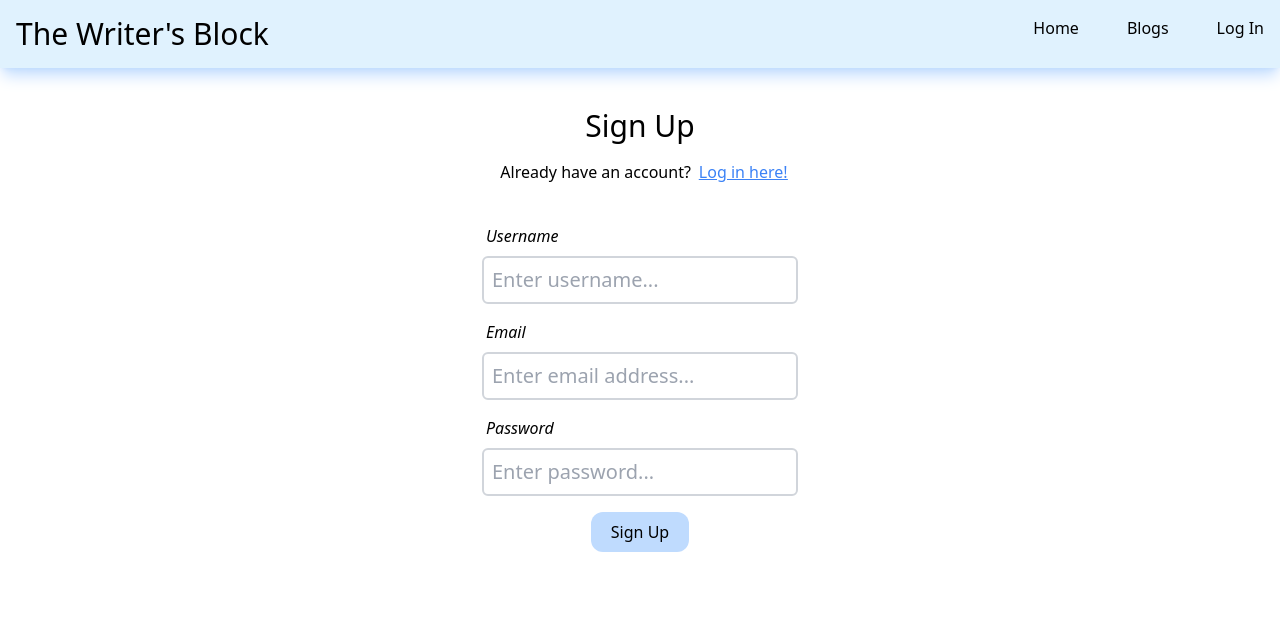
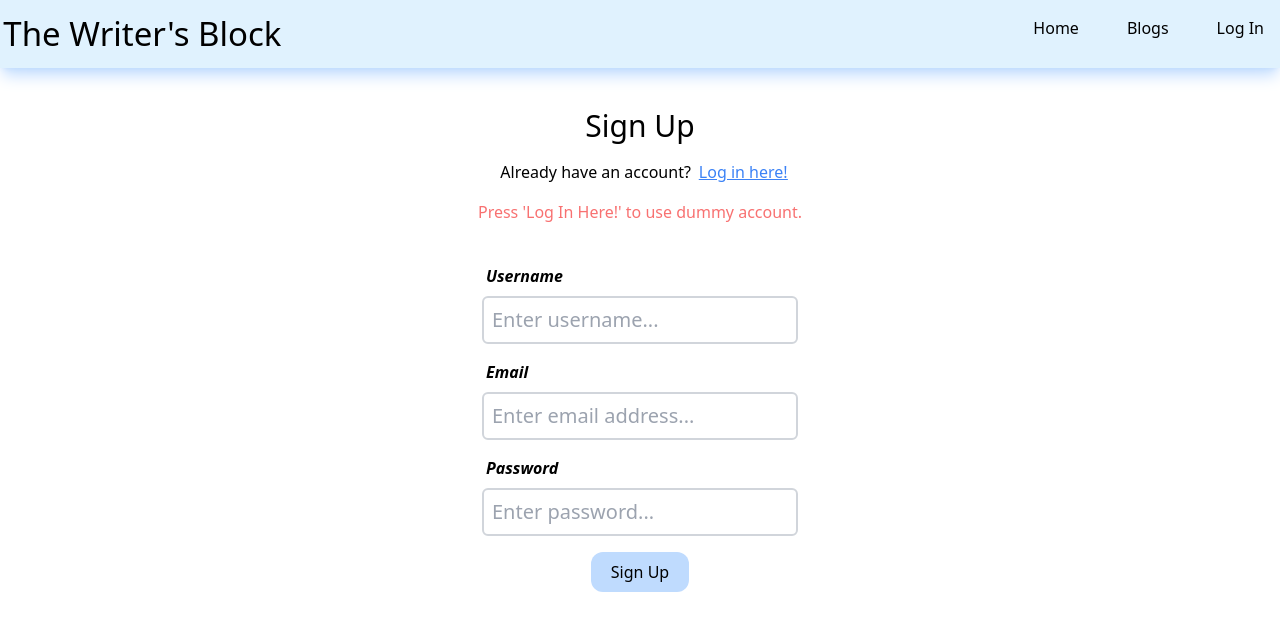
Before and after one commit to fd-kn/Blog-Platform-Project, a React (Create React App) app: page /signup in a window 1280 px wide. Shown: the top 630 px of the page. Built offline with nearby package versions, Linux system fonts and the light colour scheme.

Commit message:
added some messages for deployed site

```diff
--- a/src/LogIn.js
+++ b/src/LogIn.js
@@ -62,7 +62,12 @@ const LogIn = () => {
             <div className="flex justify-center mt-10">
                 <form onSubmit={handleSubmit}>
                     <div className="hover:scale-110 duration-300">
-                        <label className='p-2 m-1 italic '>Email</label>
+                        <div className="flex flex-col p-2 m-1">
+                            <label className='italic font-bold '>Email</label>
+                            <label className='italic  '>Test email: testuser99@gmail.com</label>
+                        </div>
+
+
                         <div>
                             <input className="p-2  bg-transparent border-2 border-gray-300 rounded-md text-xl m-2 mb-4"
                             type="email" required name="email" placeholder='Enter email address...' autoComplete="current-email"
@@ -71,7 +76,10 @@ const LogIn = () => {
                     </div>
 
                     <div className="hover:scale-110 duration-300">
-                        <label className='p-2 m-1 italic '>Password</label>
+                        <div className="flex flex-col p-2 m-1">
+                            <label className='italic font-bold '>Password</label>
+                            <label className='italic  '>Test password: testuser99</label>
+                        </div>
                         <div>
                             <input className="p-2 bg-transparent border-2 border-gray-300 rounded-md text-xl m-2 mb-4"
                             type="password" required name="password" placeholder='Enter password...' autoComplete="current-password"
--- a/src/SignUp.js
+++ b/src/SignUp.js
@@ -70,14 +70,20 @@ const SignUp = () => {
 
     return (
         <div className="min-h-screen">
+          {failure &&
+          <div className="my-5 p-2 rounded-lg shadow-red-200 bg-red-200 text-red-900 flex justify-center">
+            {failure ===  'Taken email' ? <p className="flex justify-center">This email is already in use</p> :
+             failure === 'Weak password' ? <p className="flex justify-center">Your password should be atleast 6 characters</p> :
+             failure === 'Other error' ? <p className="flex justify-center">An error has occured. Please try again.</p> : null }
+          </div>}
             <h1 className="flex justify-center text-3xl pt-10">Sign Up</h1>
             <h6 className="flex justify-center pt-4">Already have an account?<p className="translate-x-2 text-blue-500 underline hover:scale-110
                          duration-300"><Link to={'/login'}>Log in here!</Link></p></h6>
 
-
+            <h6 className="flex justify-center pt-4 text-red-400">Press 'Log In Here!' to use dummy account.</h6>
             <div className="flex justify-center mt-10">
                 <form onSubmit={handleSubmit}>
-                    <label className='p-2 m-1 italic '>Username</label>
+                    <label className='p-2 m-1 italic font-bold '>Username</label>
                     <div>
                         <input className="hover:bg-slate-300 hover:scale-105
                          duration-300 p-2 bg-transparent border-2 border-gray-300 rounded-md text-xl m-2 mb-4"
@@ -85,7 +91,7 @@ const SignUp = () => {
                         onChange={(e) => { setNewName(e.target.value)}}></input>
                     </div>
 
-                    <label className='p-2 m-1 italic '>Email</label>
+                    <label className='p-2 m-1 italic font-bold '>Email</label>
                     <div>
                         <input className="hover:bg-slate-300 hover:scale-105
                          duration-300 p-2 bg-transparent border-2 border-gray-300 rounded-md text-xl m-2 mb-4"
@@ -93,7 +99,7 @@ const SignUp = () => {
                         onChange={(e) => { setNewEmail(e.target.value)}}></input>
                     </div>
 
-                    <label className='p-2 m-1 italic '>Password</label>
+                    <label className='p-2 m-1 italic font-bold'>Password</label>
                     <div>
                         <input className="hover:bg-slate-300 hover:scale-105
                          duration-300 p-2 bg-transparent border-2 border-gray-300 rounded-md text-xl m-2"
@@ -110,9 +116,6 @@ const SignUp = () => {
 
 
 
-            {failure ===  'Taken email' ? <p className="flex justify-center">This email is already in use</p> :
-             failure === 'Weak password' ? <p className="flex justify-center">Your password should be atleast 6 characters</p> :
-             failure === 'Other error' ? <p className="flex justify-center">An error has occured. Please try again.</p> : null }
 
         </div>
      );
```
